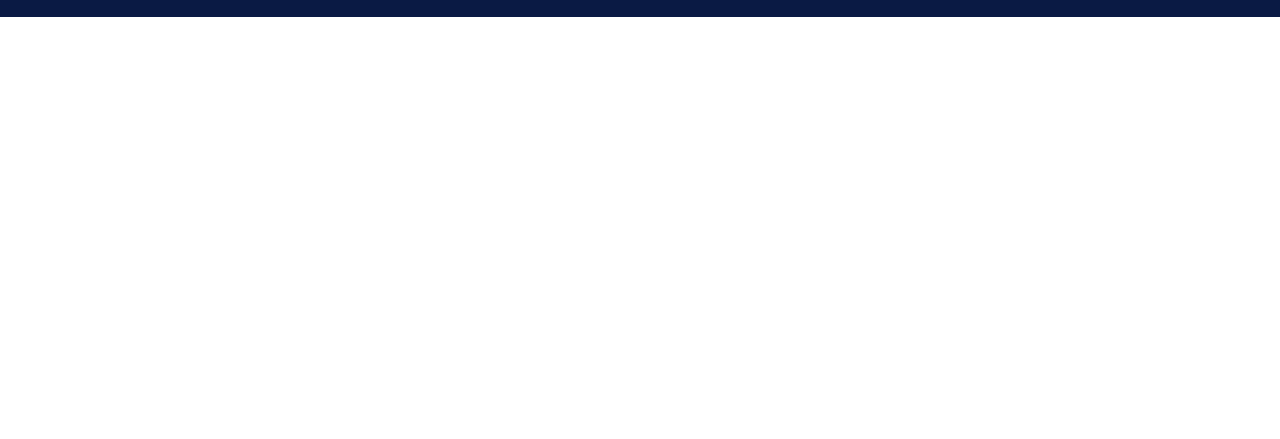
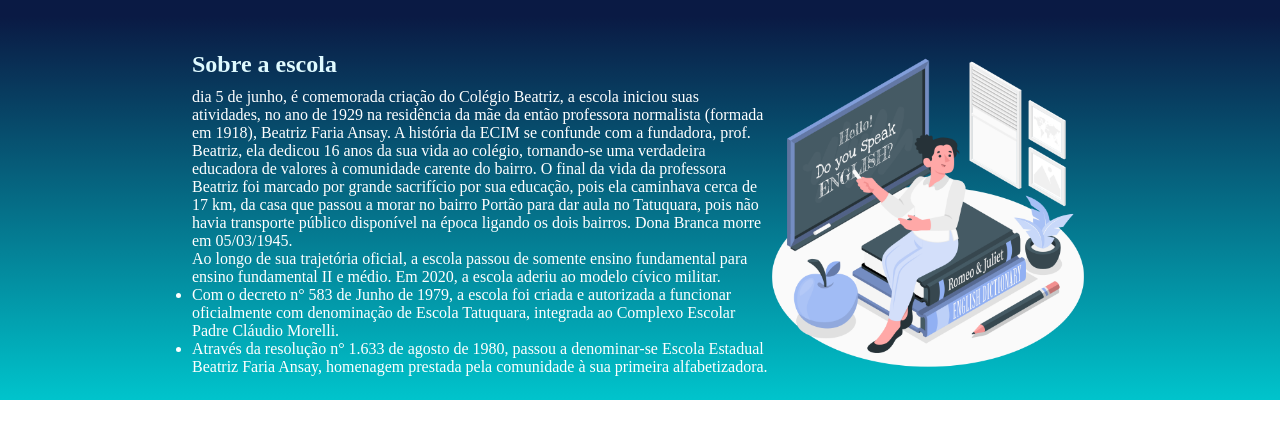
Before and after one commit to amandaSalvanoixxx/amandasalvaabrenda, a plain HTML site: page index.html in a window 1280 px wide. Shown: the part 97-536 px from the top of the page. Drawn offline with Linux system fonts and the light colour scheme.

Commit message:
Add files via upload
escola

```diff
--- a/index.html
+++ b/index.html
@@ -15,6 +15,17 @@
             <li class="cabeçalho-item">Estudante</li>
         </ul>
     </header>
-
+   <section class="escola">
+    <div class="escola-div-conteudo">
+        <h2 class="escola-titulo">Sobre a escola</h2>
+        <p class="escola-titulo-um">dia 5 de junho, é comemorada criação do Colégio Beatriz, a escola iniciou suas atividades, no ano de 1929 na residência da mãe da então professora normalista (formada em 1918), Beatriz Faria Ansay. A história da ECIM se confunde com a fundadora, prof. Beatriz, ela dedicou 16 anos da sua vida ao colégio, tornando-se uma verdadeira educadora de valores à comunidade carente do bairro. O final da vida da professora Beatriz foi marcado por grande sacrifício por sua educação, pois ela caminhava cerca de 17 km, da casa que passou a morar no bairro Portão para dar aula no Tatuquara, pois não havia transporte público disponível na época ligando os dois bairros. Dona Branca morre em 05/03/1945.</p>
+        <p class="escola-titulo-dois">Ao longo de sua trajetória oficial, a escola passou de somente ensino fundamental para ensino fundamental II e médio. Em 2020, a escola aderiu ao modelo cívico militar.</p>
+        <ul class="escola-lista">
+            <li class="escola-item">Com o decreto n° 583 de Junho de 1979, a escola foi criada e autorizada a funcionar oficialmente com denominação de Escola Tatuquara, integrada ao Complexo Escolar Padre Cláudio Morelli.</li>
+            <li class="escola-item">Através da resolução n° 1.633 de agosto de 1980, passou a denominar-se Escola Estadual Beatriz Faria Ansay, homenagem prestada pela comunidade à sua primeira alfabetizadora.</li>
+        </ul>
+    </div>
+    <img class="escola-imagem" src="English teacher-amico.png" alt="professora">
+   </section>
 </body>
 </html>
--- a/style.css
+++ b/style.css
@@ -13,7 +13,31 @@
 .cabeçalho-imagem{
     width: 35%;
 }
+
+
+
 .cabeçalho-item{
     display: inline-block;
     margin: 0 17px;
 }
+
+.escola-imagem{
+    width: 25%;
+}
+
+.escola{
+    background-image: linear-gradient(#0A1A44,#00C4CC);
+    color: white;
+    display: flex;
+    justify-content: center;
+    align-items: center;
+    padding: 24px 0;
+}
+.escola-div-conteudo{
+    width: 45%;
+}
+
+.escola-titulo{
+    padding: 10px 0;
+    color: #DFFAFF;
+}
```
Also changed, not shown: English teacher-amico.png (added).
